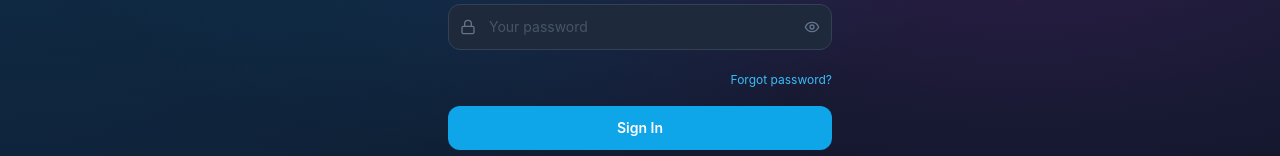
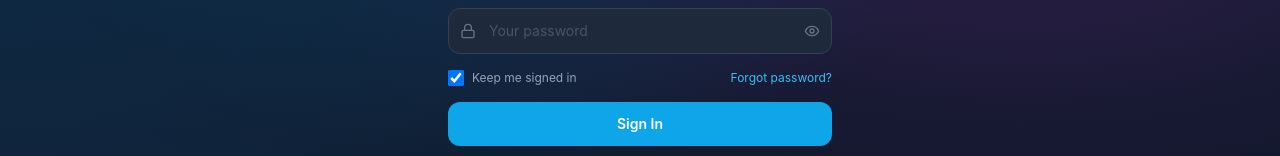
Before and after one commit to ohnotenoughibra/Ibra-lifts, a Next.js app: page /login in a window 1280 px wide. Shown: the part 438-594 px from the top of the page. Built offline with nearby package versions, Linux system fonts and the light colour scheme.

Commit message:
feat: Add 'Keep me signed in' checkbox to login page
Added a remember me checkbox (checked by default) to the login form
for better user experience. Sessions already persist for 30 days.

https://claude.ai/code/session_01K7N8qLTe2tK8yAaf3xiGdN

```diff
--- a/src/app/login/page.tsx
+++ b/src/app/login/page.tsx
@@ -12,6 +12,7 @@ export default function LoginPage() {
   const [email, setEmail] = useState('');
   const [password, setPassword] = useState('');
   const [showPassword, setShowPassword] = useState(false);
+  const [rememberMe, setRememberMe] = useState(true);
   const [error, setError] = useState('');
   const [loading, setLoading] = useState(false);
 
@@ -101,7 +102,16 @@ export default function LoginPage() {
             </div>
           </div>
 
-          <div className="text-right">
+          <div className="flex items-center justify-between">
+            <label className="flex items-center gap-2 cursor-pointer">
+              <input
+                type="checkbox"
+                checked={rememberMe}
+                onChange={(e) => setRememberMe(e.target.checked)}
+                className="w-4 h-4 rounded border-grappler-600 bg-grappler-800 text-primary-500 focus:ring-primary-500 focus:ring-offset-0"
+              />
+              <span className="text-xs text-grappler-400">Keep me signed in</span>
+            </label>
             <Link href="/reset-password" className="text-xs text-primary-400 hover:text-primary-300 transition-colors">
               Forgot password?
             </Link>
```
